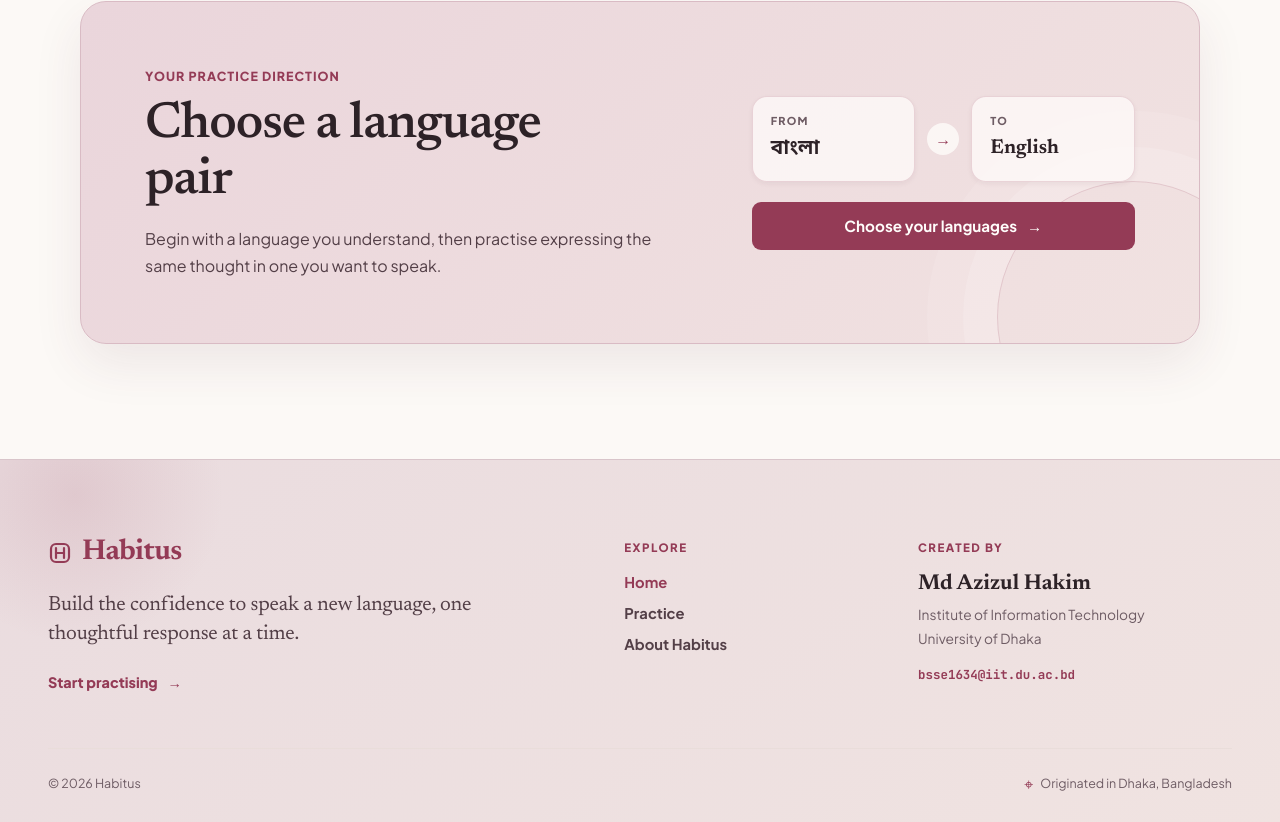
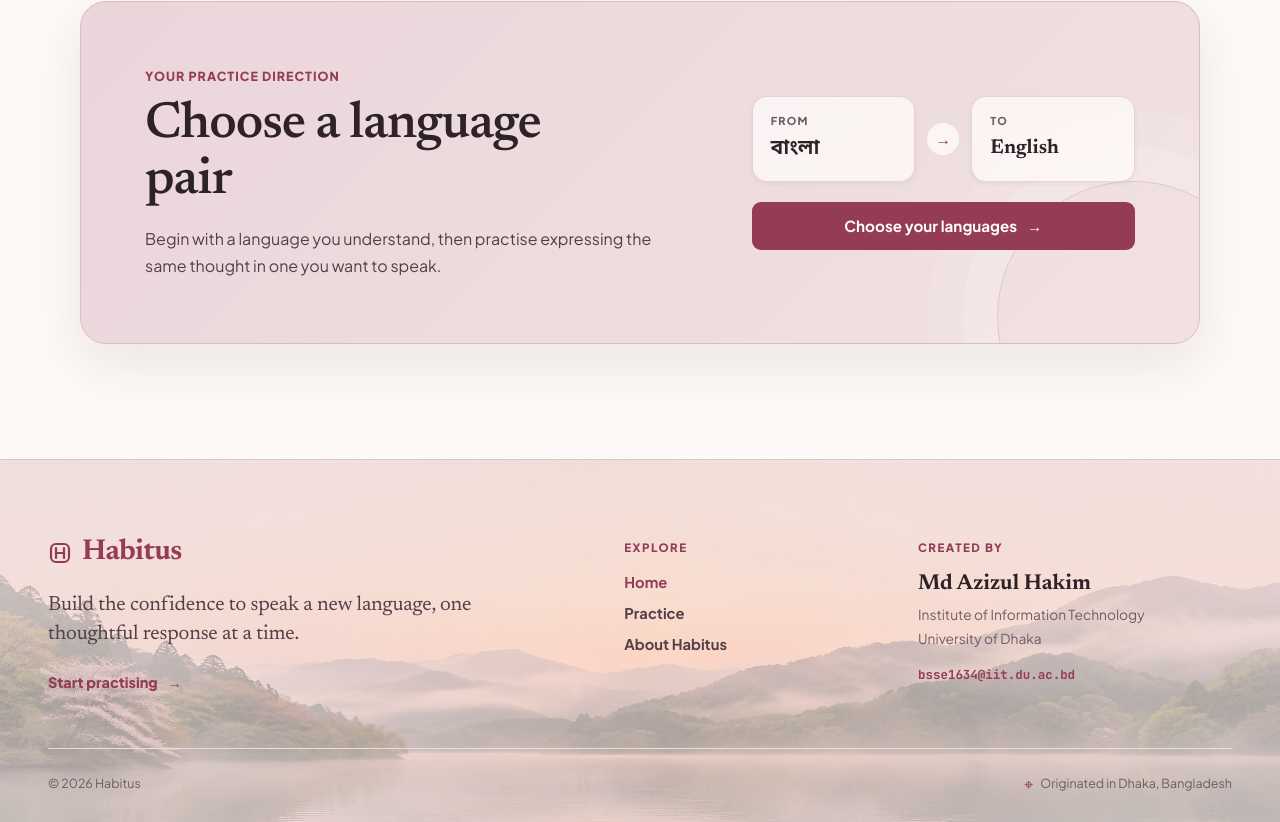
Before and after one commit to Ashik590/Habitus, a React (Vite) app in the folder frontend/: page / in a window 1280 px wide. Shown: the part 1359-2181 px from the top of the page. Built offline with nearby package versions, Linux system fonts and the light colour scheme; no server answers.

Commit message:
feat(footer): add visible dawn landscape background

```diff
--- a/frontend/src/components/Layout.tsx
+++ b/frontend/src/components/Layout.tsx
@@ -1,5 +1,6 @@
 import { useEffect } from 'react'
 import { NavLink, Outlet, useLocation, useNavigationType } from 'react-router-dom'
+import footerLandscape from '../assets/misty-lake-dawn.png'
 import { useAuth } from '../auth/useAuth'
 
 function HabitusLogo() {
@@ -63,6 +64,17 @@ export function Layout() {
       </header>
       <main className={pathname === '/' ? 'home-main' : 'page-container'}><Outlet /></main>
       <footer className="site-footer">
+        <img
+          className="footer-landscape"
+          src={footerLandscape}
+          alt=""
+          aria-hidden="true"
+          loading="lazy"
+          decoding="async"
+          fetchPriority="low"
+          width="2172"
+          height="724"
+        />
         <div className="site-footer-inner">
           <div className="footer-top">
             <div className="footer-brand-block">
--- a/frontend/src/index.css
+++ b/frontend/src/index.css
@@ -191,8 +191,9 @@ h2 { font-size: clamp(1.6rem, 3vw, 2.2rem); }
 .home-language-action .button { width: 100%; min-height: 48px; gap: 10px; }
 
 /* Footer */
-.site-footer { position: relative; overflow: hidden; background: linear-gradient(145deg, var(--footer), #f0e3e1); color: var(--ink); border-top: 1px solid #d9c5ca; }
-.site-footer::before { content: ""; position: absolute; top: -120px; left: -80px; width: 310px; height: 310px; border-radius: 50%; background: radial-gradient(circle, rgba(148, 59, 86, .12), transparent 68%); pointer-events: none; }
+.site-footer { position: relative; isolation: isolate; overflow: hidden; background: var(--footer); color: var(--ink); border-top: 1px solid #d9c5ca; }
+.footer-landscape { position: absolute; inset: 0; z-index: -2; width: 100%; height: 100%; object-fit: cover; object-position: center 62%; pointer-events: none; }
+.site-footer::before { content: ""; position: absolute; inset: 0; z-index: -1; background: linear-gradient(90deg, rgba(240, 227, 230, .62), rgba(244, 233, 231, .30) 52%, rgba(240, 227, 230, .52)), linear-gradient(180deg, rgba(234, 220, 223, .20), transparent 65%, rgba(234, 220, 223, .26)); pointer-events: none; }
 .site-footer-inner { position: relative; width: min(1240px, calc(100% - 96px)); margin: 0 auto; padding: 72px 0 28px; }
 .footer-top { display: grid; grid-template-columns: minmax(280px, 1.55fr) minmax(150px, .65fr) minmax(260px, 1fr); gap: clamp(40px, 7vw, 96px); align-items: start; }
 .site-footer .brand { font-size: 1.8rem; }
```
Also changed, not shown: frontend/src/assets/misty-lake-dawn.png (added).
